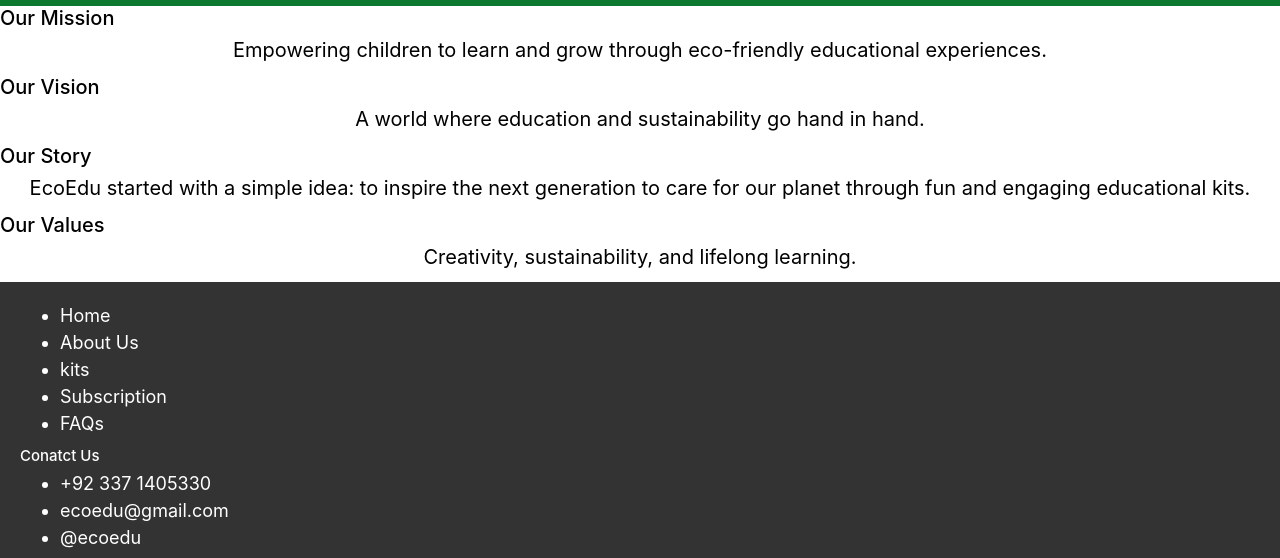
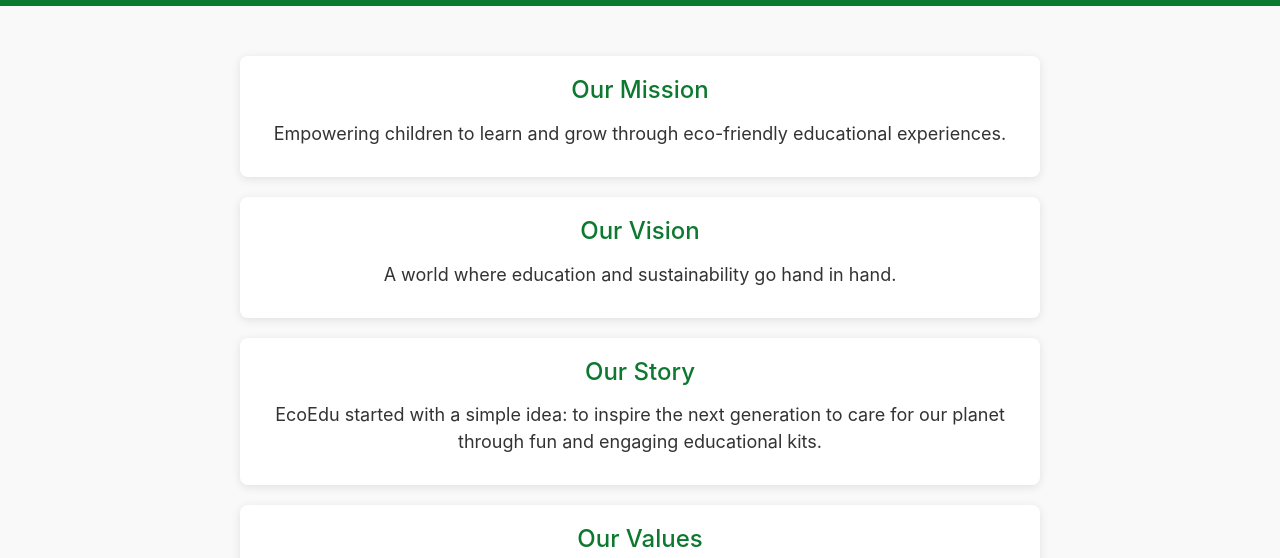
Before and after one commit to pakistan19/ecoedu1, a plain HTML site: page about.html in a window 1280 px wide. Shown: the part 94-652 px from the top of the page. Drawn offline with nearby package versions, Linux system fonts and the light colour scheme.

Commit message:
suggested by fatima about

```diff
--- a/about.css
+++ b/about.css
@@ -370,3 +370,38 @@ footer {
 .column {
     width: 30%;
 }
+
+.about-us-section {
+    background-color: #f9f9f9;
+    padding: 50px 0;
+}
+
+.about-container {
+    display: flex;
+    flex-direction: column;
+    align-items: center;
+    gap: 20px;
+    max-width: 800px;
+    margin: 0 auto;
+    text-align: center;
+}
+
+.about-box {
+    background-color: #ffffff;
+    padding: 20px;
+    border-radius: 8px;
+    box-shadow: 0 2px 10px rgba(0, 0, 0, 0.1);
+    width: 100%;
+}
+
+.about-box h2 {
+    font-size: 2.4rem;
+    color: #0d782f;
+    margin-bottom: 15px;
+}
+
+.about-box p {
+    font-size: 1.8rem;
+    color: #333;
+    line-height: 1.6;
+}
```
